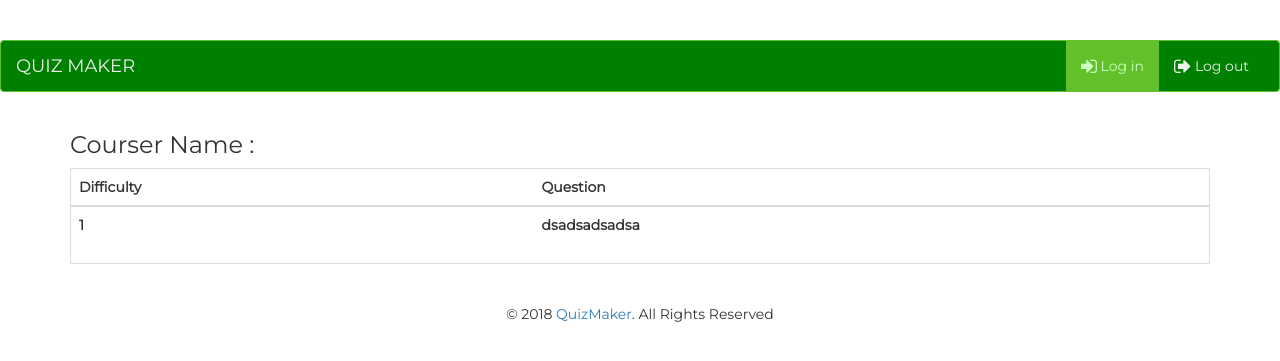
After one commit to nguyenkhanhnam/QuizMaker, a PHP site: page /question/view in a window 1280 px wide. The commit adds this page. Shown: the top 361 px of the page. Run offline with PHP 8.4, Linux system fonts and the light colour scheme; lists and menus that the app fills with data are empty; some web fonts are replaced.

Commit message:
dsaewq
ewqewq

```diff
--- a/htdocs/assignment/views/question/createquestion.php
+++ b/htdocs/assignment/views/question/createquestion.php
@@ -43,9 +43,12 @@
         				<option>0</option>
         				<option>1</option>
         				<option>2</option>
+        				<option>All</option>
      				</select>
      			<div>
+     				<a href ="view">
      				<button class="btn btn-default" type="submit"><i class="glyphicon glyphicon-search"></i></button>
+     				</a>
      			</div>
 			</div>
 			<div id="demo" class="collapse">
--- /dev/null
+++ b/htdocs/assignment/views/question/view.php
@@ -0,0 +1,35 @@
+<!DOCTYPE html>
+<meta charset="utf-8" />
+<html lang="en">
+<head>
+	<?php include_once "../share/import.php" ?>
+	<title>View Question</title>
+</head>
+<script src="/js/courses/createquestion.js"></script>
+<header>
+	<?php include_once "../share/header.php" ?>
+</header>
+<body>
+<div class="container">
+  <h3>Courser Name :</h3>
+   <div class="table table-striped table-bordered table-hover table-condensed">
+  		<table class="table">
+    		<thead>
+      			<tr>
+      				<th>Difficulty</th>
+      				<th>Question</th>
+      			</tr>
+      		</thead>
+      		<tbody>
+      			<tr>
+      				<th>1</th>
+      				<th>dsadsadsadsa</th>
+      			</tr>
+      		</tbody>
+      	</table>
+    </div>
+</body>
+<footer>
+		<?php include_once "../share/footer.php" ?>
+</footer>
+</html>
```
Also changed, not shown: htdocs/assignment/.htaccess.
